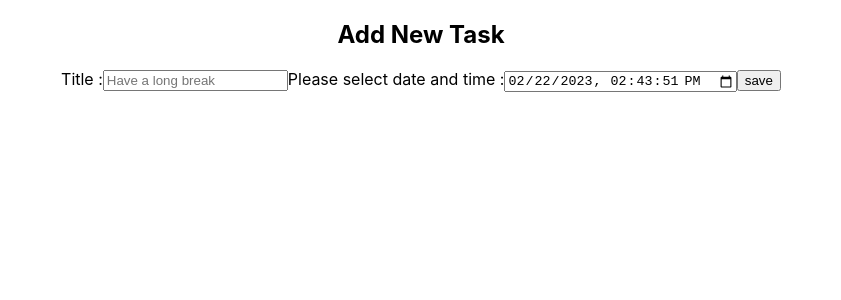
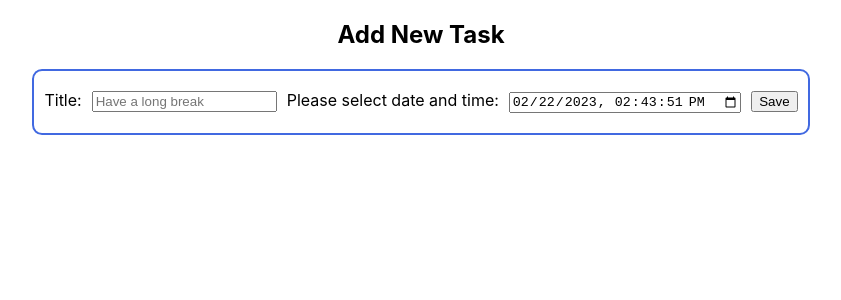
Before and after one commit to neuefische/cgn-java-23-1-teamprojekt-time, a React (Create React App) app in the folder frontend/: page /addtask in a window 1280 px wide. Shown: the top 300 px of the page, without its empty margins (219-1060 px from the left). Built offline with nearby package versions, Linux system fonts and the light colour scheme; no server answers.

Commit message:
add basic styling for addTask

```diff
--- a/frontend/src/App.tsx
+++ b/frontend/src/App.tsx
@@ -39,7 +39,7 @@ function App() {
     <div className="App">
        <Routes>
            <Route path={"/tasks"} element={<TasksGallery tasks={tasks}/>}/>
-           <Route path={"/addTask"} element={<AddTask onAdd={postNewTask}/>}/>
+           <Route path={"/addtask"} element={<AddTask onAdd={postNewTask}/>}/>
        </Routes>
     </div>
   );
--- /dev/null
+++ b/frontend/src/component/AddTask.css
@@ -0,0 +1,10 @@
+.add-task{
+    border: 2px solid royalblue;
+    border-radius: 10px;
+    padding: 10px;
+    display:inline-block;
+
+}
+.add-task input{
+    margin: 10px;
+}
--- a/frontend/src/component/AddTask.tsx
+++ b/frontend/src/component/AddTask.tsx
@@ -1,5 +1,6 @@
 import {ChangeEvent, FormEvent, useState} from "react";
 import {NewTask} from "../model/Task";
+import './AddTask.css'
 
 type Props = {
      onAdd:(newTask:NewTask)=>Promise<void>
@@ -33,15 +34,15 @@ export default function AddTask(props:Props){
     return(
         <>
         <h2>Add New Task</h2>
-        <form onSubmit={formSubmitHandler}>
+        <form onSubmit={formSubmitHandler} className={"add-task"}>
             <label>
-                Title :
+                Title:
                 <input type={"text"} onChange={handleTitleChange} value={title} placeholder={"Have a long break"}required={true}/>
             </label>
-            <label>Please select date and time :
+            <label>Please select date and time:
                 <input type={"datetime-local"} onChange={handleDateTimeChange} value={dateTime.toISOString().slice(0,-5)}required={true}/>
             </label>
-            <button type={"submit"}>save</button>
+            <button type={"submit"}>Save</button>
         </form>
         </>
     )
```
